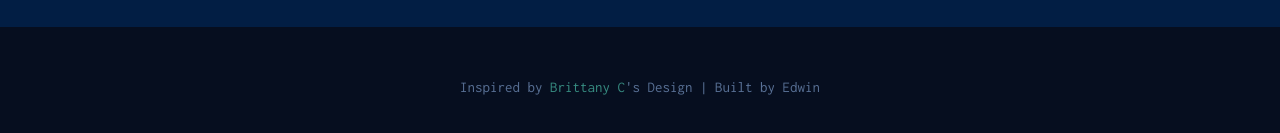
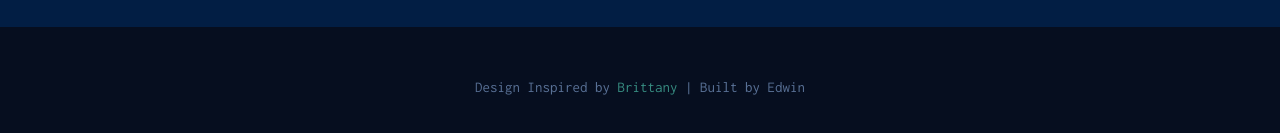
Before and after one commit to royamoussapour/portfolio, a React (Create React App) app: page / in a window 1280 px wide. Shown: the part 8971-9104 px from the top of the page. Built offline with nearby package versions, Linux system fonts and the light colour scheme.

Commit message:
Modify footer content

```diff
--- a/src/components/Footer/Footer.js
+++ b/src/components/Footer/Footer.js
@@ -5,14 +5,14 @@ const Footer = () => {
 	return (
 		<footer className='Footer' name='Footer'>
 			<p>
-				Inspired by{' '}
+				Design Inspired by{' '}
 				<a
 					href='https://github.com/bchiang7/'
 					target='_blank'
 					rel='noopener noreferrer'>
-					Brittany C
+					Brittany{' '}
 				</a>
-				's Design | Built by Edwin
+				| Built by Edwin
 			</p>
 		</footer>
 	);
```
